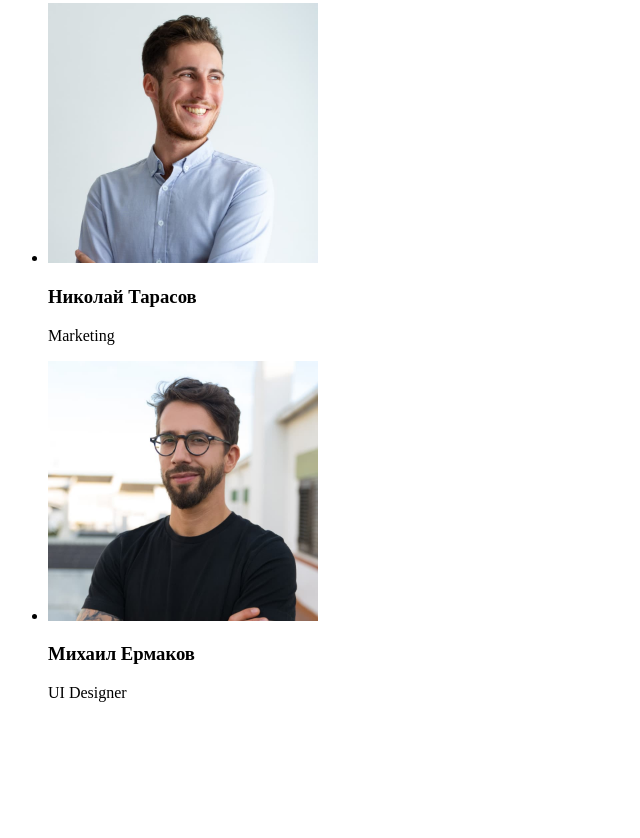
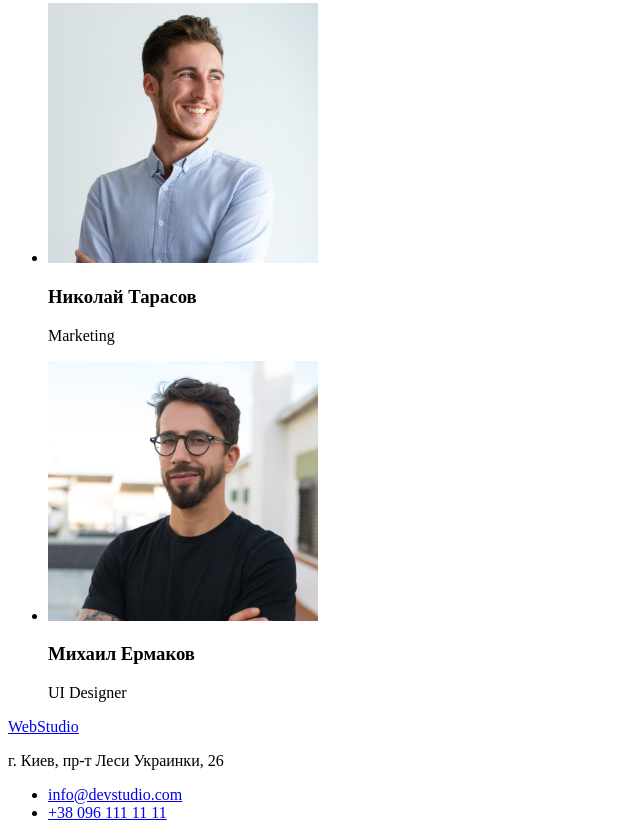
Before and after one commit to Viacheslav-Blashchuk/goit-markup-hw-01, a plain HTML site: page index.html in a window 1280 px wide. Shown: the part 2333-3171 px from the top of the page, without its empty margins (0-640 px from the left). Before the commit the page ends 3051 px from the top, so only its background shows below. Drawn offline with Linux system fonts and the light colour scheme.

Commit message:
Добавляет подвал страницы

```diff
--- a/index.html
+++ b/index.html
@@ -4,7 +4,7 @@
     <meta charset="UTF-8">
     <meta http-equiv="X-UA-Compatible" content="IE=edge">
     <meta name="viewport" content="width=device-width, initial-scale=1.0">
-    <title>Document</title>
+    <title>WebStudio</title>
 </head>
 <body>
     <!-- Шапка страницы -->
@@ -96,5 +96,18 @@
             </section>
         </div>
     </main>
+    <!-- Футер страницы -->
+    <footer>
+        <div>
+            <a href="/">
+                WebStudio
+            </a>
+            <p>г. Киев, пр-т Леси Украинки, 26</p>
+            <ul>
+                <li><a href="mailto:info@devstudio.com">info@devstudio.com</a></li>
+                <li><a href="tel:+380961111111">+38 096 111 11 11</a></li>
+            </ul>
+        </div>
+    </footer>
 </body>
 </html>
```
